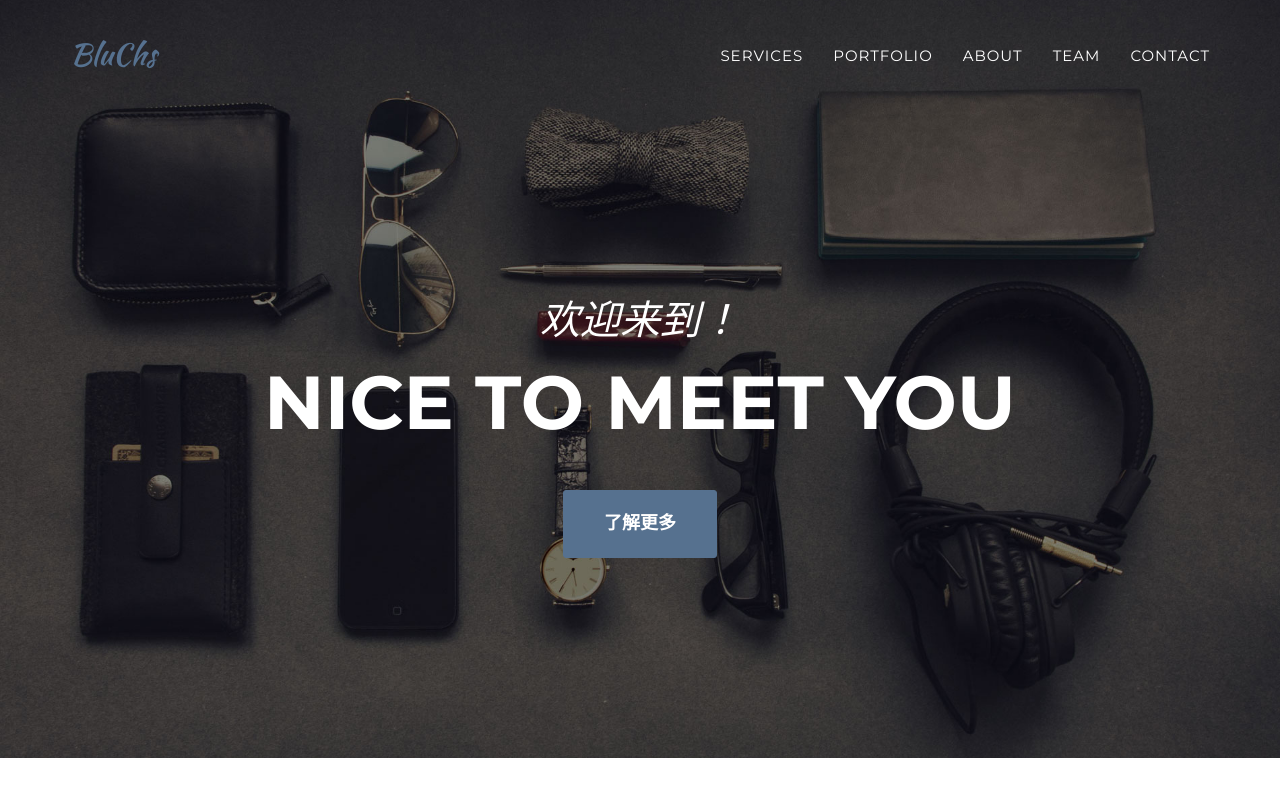
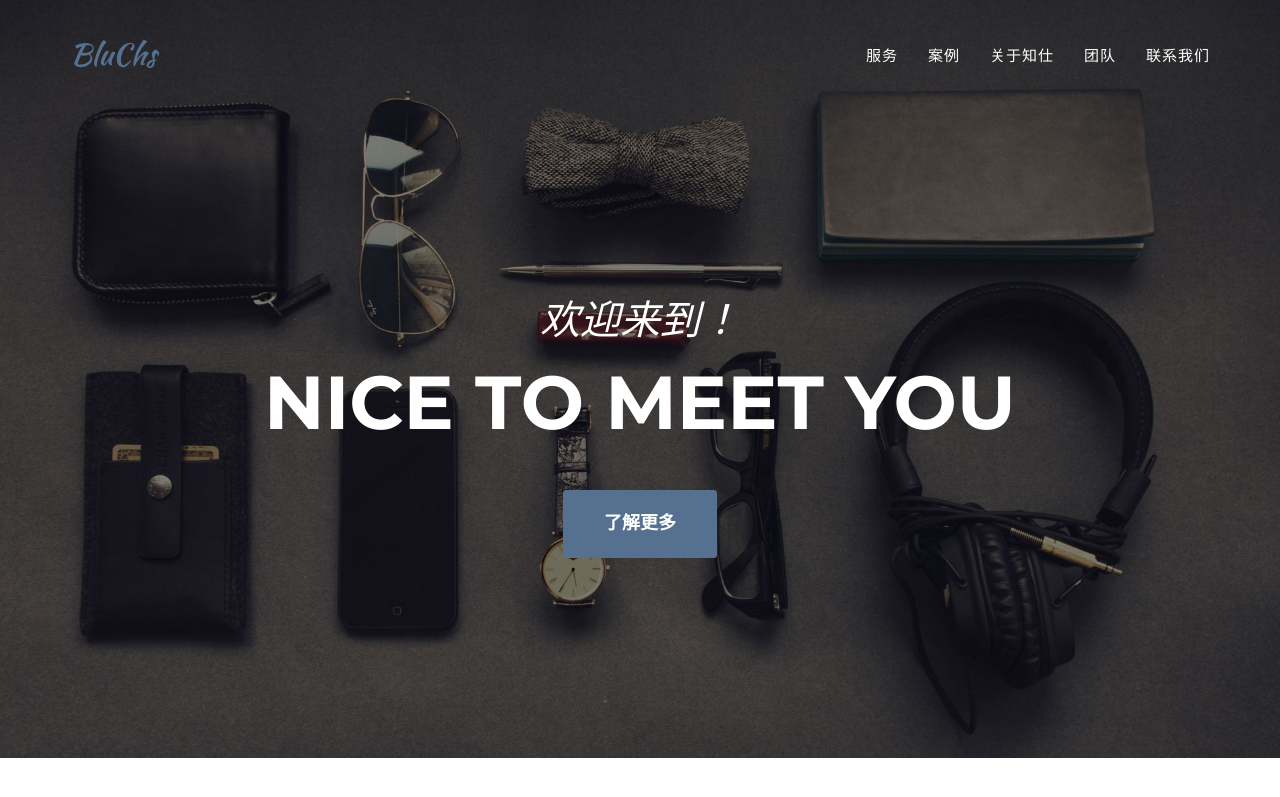
Before and after one commit to hahabafeite/hahabafeite.github.io, a Jekyll site: the page built from index.html, in a window 1280 px wide and 900 px high. Shown: the top 797 px of the window. Built offline with Jekyll 4.4.1, drawn with Linux system fonts in a browser that asks for light colours; some web fonts are replaced.

Commit message:
Update header.html

```diff
--- a/_includes/header.html
+++ b/_includes/header.html
@@ -19,19 +19,19 @@
                         <a href="#page-top"></a>
                     </li>
                     <li>
-                        <a class="page-scroll" href="#服务">Services</a>
+                        <a class="page-scroll" href="#services">服务</a>
                     </li>
                     <li>
-                        <a class="page-scroll" href="#案例">Portfolio</a>
+                        <a class="page-scroll" href="#portfolio">案例</a>
                     </li>
                     <li>
-                        <a class="page-scroll" href="#关于知仕">About</a>
+                        <a class="page-scroll" href="#about">关于知仕</a>
                     </li>
                     <li>
-                        <a class="page-scroll" href="#团队">Team</a>
+                        <a class="page-scroll" href="#team">团队</a>
                     </li>
                     <li>
-                        <a class="page-scroll" href="#联系我们">Contact</a>
+                        <a class="page-scroll" href="#contact">联系我们</a>
                     </li>
                 </ul>
             </div>
```
